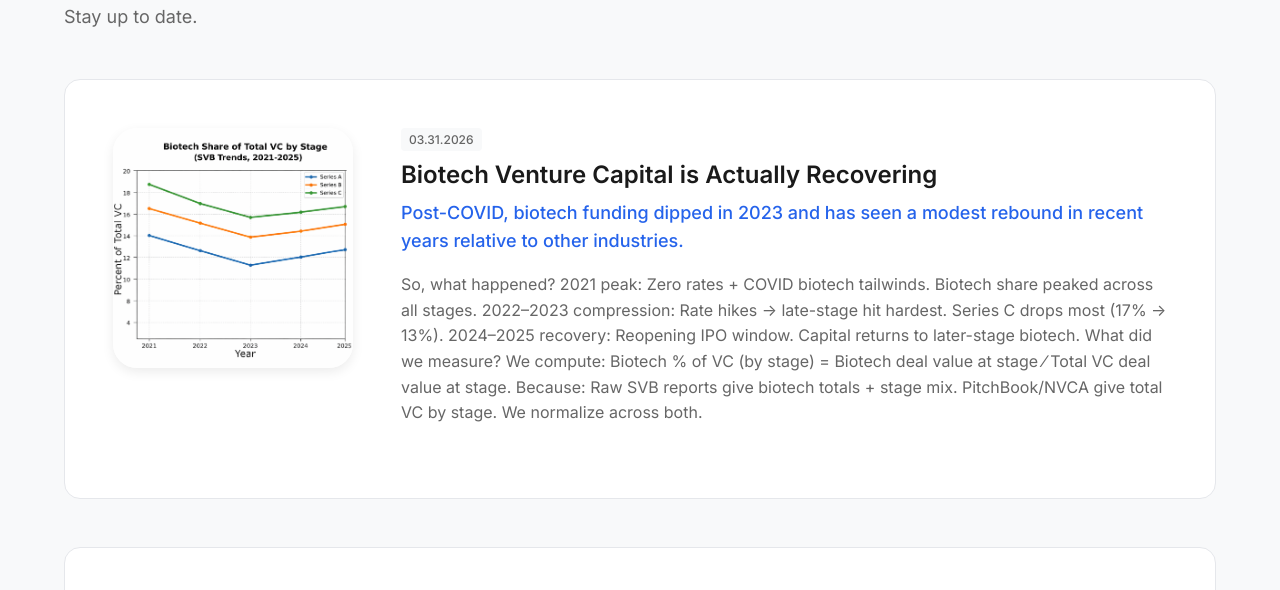
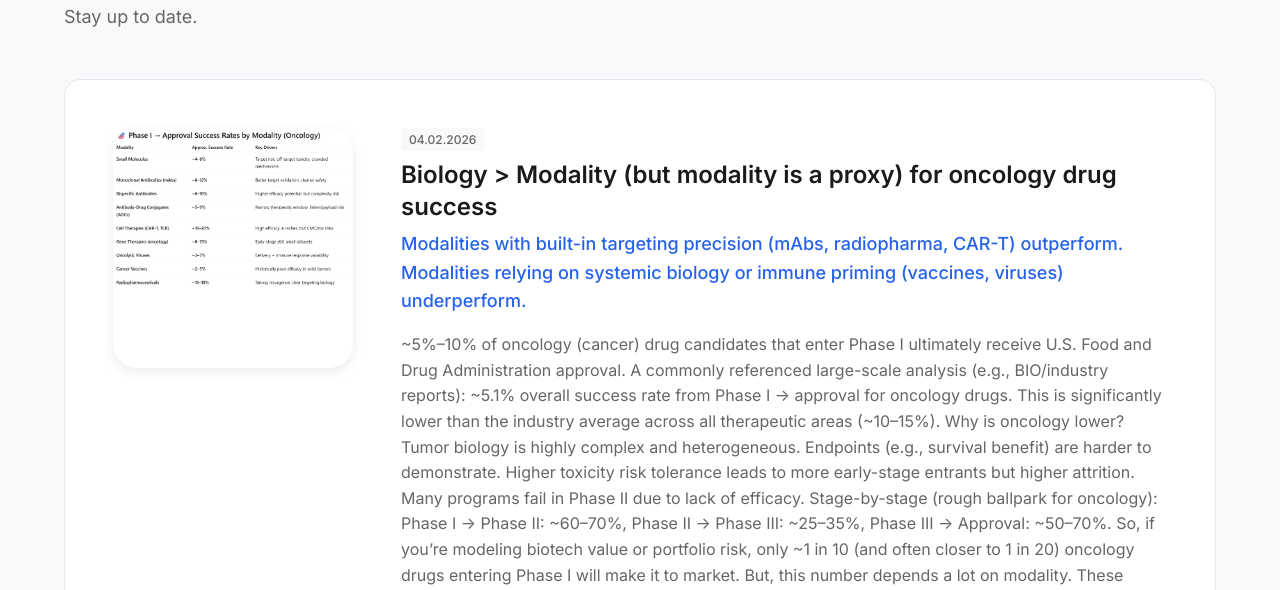
Before and after one commit to grewelle/altitide, a plain HTML site: page blog/index.html in a window 1280 px wide. Shown: the part 544-1134 px from the top of the page. Drawn offline with Linux system fonts and the light colour scheme.

Commit message:
Update index.html with oncology drug success details
Added content about oncology drug success rates and modalities.

```diff
--- a/blog/index.html
+++ b/blog/index.html
@@ -70,6 +70,21 @@
 
                 <div class="apps-full-grid">
                     <!-- Launch -->
+                    <article class="app-full-card">
+                        <div class="app-full-icon" role="img" aria-label="markets">
+                            <img src="/images/ocologySuccess_April2.png" alt="markets" width="240" height="240" loading="lazy">
+                        </div>
+                        <div class="app-full-content">
+                             <div class="app-platforms">
+                                <span class="platform">04.02.2026</span>
+                            </div>
+                            <h3>Biology > Modality (but modality is a proxy) for oncology drug success</h3>
+                            <p class="app-tagline">Modalities with built-in targeting precision (mAbs, radiopharma, CAR-T) outperform. Modalities relying on systemic biology or immune priming (vaccines, viruses) underperform.</p>
+                            <p class="app-description">~5%–10% of oncology (cancer) drug candidates that enter Phase I ultimately receive U.S. Food and Drug Administration approval. A commonly referenced large-scale analysis (e.g., BIO/industry reports): ~5.1% overall success rate from Phase I → approval for oncology drugs. This is significantly lower than the industry average across all therapeutic areas (~10–15%). Why is oncology lower? Tumor biology is highly complex and heterogeneous. Endpoints (e.g., survival benefit) are harder to demonstrate. Higher toxicity risk tolerance leads to more early-stage entrants but higher attrition. Many programs fail in Phase II due to lack of efficacy. Stage-by-stage (rough ballpark for oncology): Phase I → Phase II: ~60–70%, Phase II → Phase III: ~25–35%, Phase III → Approval: ~50–70%. So, if you’re modeling biotech value or portfolio risk, only ~1 in 10 (and often closer to 1 in 20) oncology drugs entering Phase I will make it to market. But, this number depends a lot on modality. These differences are a byproduct of biology; the modalities operating on complex or interconnected mechanisms are more likely to fail, whereas targeted approaches are more likely to succeed.</p>
+                        </div>
+                    </article>
+
+
                     <article class="app-full-card">
                         <div class="app-full-icon" role="img" aria-label="markets">
                             <img src="/images/march31BlogAltitide1.png" alt="markets" width="240" height="240" loading="lazy">
```
